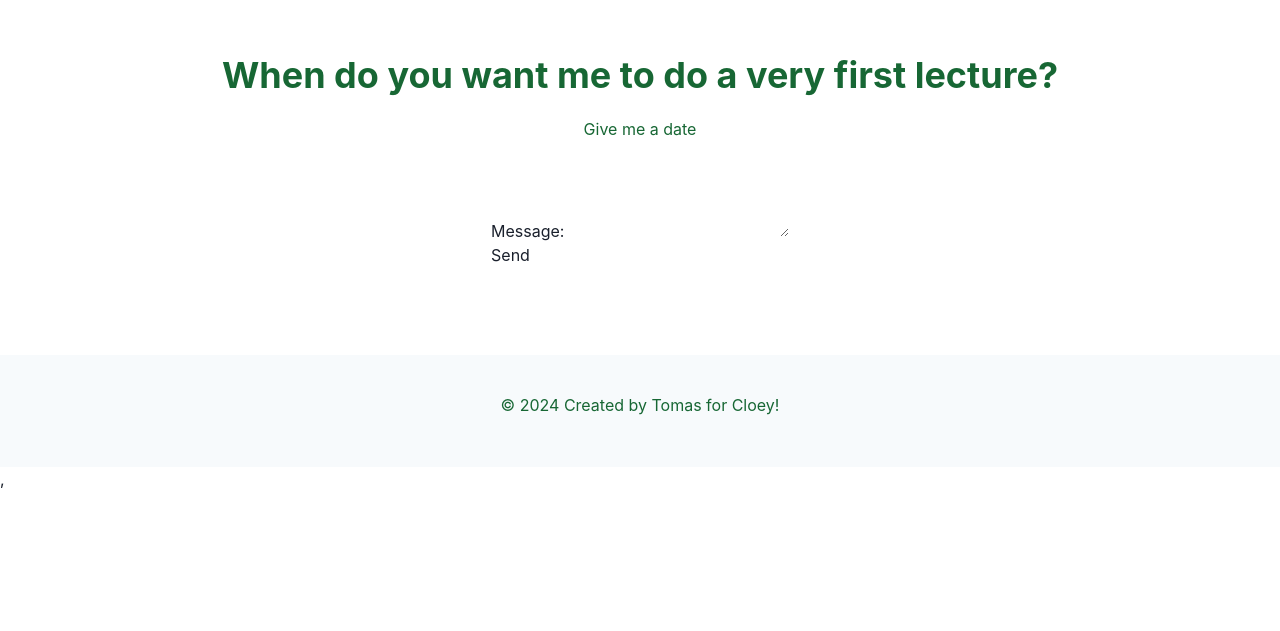
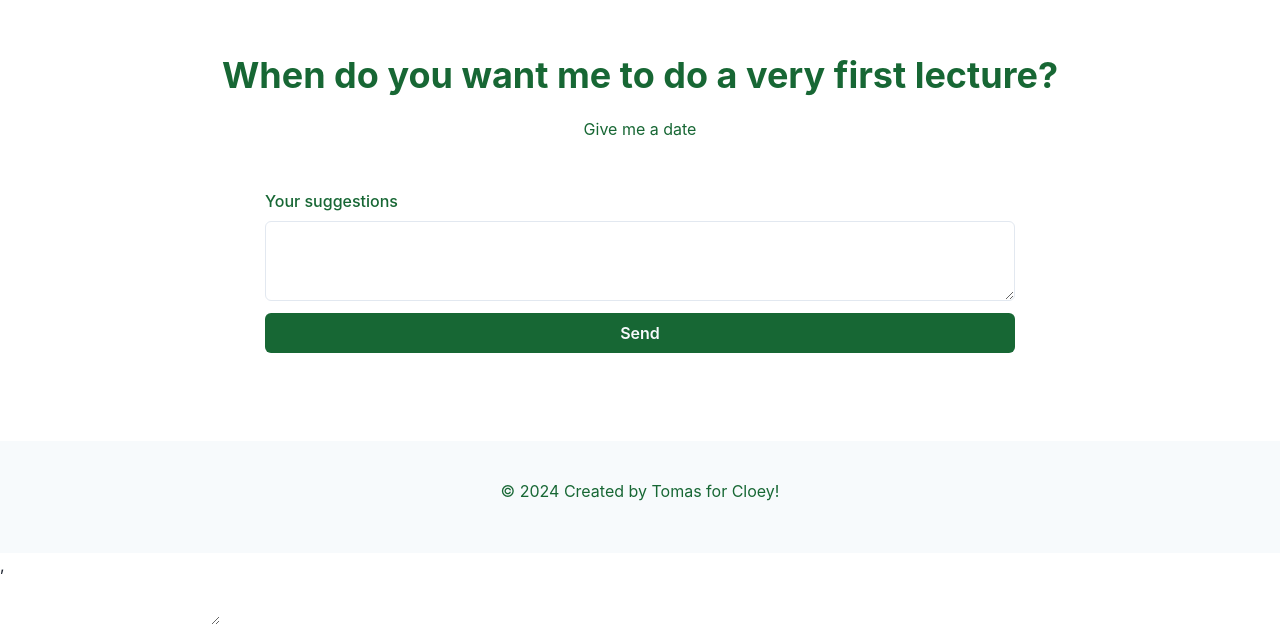
Before and after one commit to Tomas-Kaiser/citpage, a React (Vite) app: page / in a window 1280 px wide. Shown: the part 874-1505 px from the top of the page. Before the commit the page ends 1365 px from the top, so only its background shows below. Built offline with nearby package versions, Linux system fonts and the light colour scheme.

Commit message:
Update form

```diff
--- a/index.html
+++ b/index.html
@@ -10,8 +10,8 @@
     <div id="root"></div>
 
      <!-- Add from for detecting by Netlify to handle the contact form submition -->
-  <form name="contact-cloey" netlify netlify-honeypot="bot-field" hidden>
-    <textarea id="message" name="message"></textarea>
+  <form name="contactCloey" netlify netlify-honeypot="bot-field">
+    <textarea name="message"></textarea>
   </form>
     <script type="module" src="/src/main.tsx"></script>
   </body>
--- a/src/components/ContactPage.tsx
+++ b/src/components/ContactPage.tsx
@@ -1,12 +1,12 @@
-import {   Flex,  Heading, Text, } from "@chakra-ui/react"
+import {   Box, Button, Flex,  FormLabel,  Heading, Text, Textarea, } from "@chakra-ui/react"
 
 const ContactPage = () => {
   return (
     <Flex p={{ base: 5, md: 8, lg: 12 }} mt={{ base: 20 }} direction="column" align="center" justify="center">
     <Heading id="contact-form" pb={5} color='#176734'>When do you want me to do a very first lecture?</Heading>
     <Text pb={12} color='#176734'>Give me a date</Text>
-    {/* <Box as="form" w={{ base: '280px', sm: '400px', md: '500px', lg: '750px' }} name="contact-cloey" method="post" data-netlify="true">
-        <input type="hidden" name="form-name" value="contact" />
+    <Box as="form" w={{ base: '280px', sm: '400px', md: '500px', lg: '750px' }} name="contactCloey" method="post" data-netlify="true">
+        <input type="hidden" name="form-name" value="contactCloey" />
         <Box mb="3">
             <FormLabel color='#176734'>Your suggestions</FormLabel>
             <Textarea id="message" name="message" focusBorderColor="green.500" isRequired={true} />
@@ -14,17 +14,7 @@ const ContactPage = () => {
         <Flex justify="center">
             <Button type="submit" bg='#176734' _hover={{ bg: '#1e9c4b' }} style={{ width: '100%', color: '#f7fafc' }}>Send</Button>
         </Flex>
-    </Box> */}
-
-
-    <form name="contact-cloey" method="POST" data-netlify="true">
-  <p>
-    <label>Message: <textarea name="message"></textarea></label>
-  </p>
-  <p>
-    <button type="submit">Send</button>
-  </p>
-</form>
+    </Box>
 </Flex>
   )
 }
```
